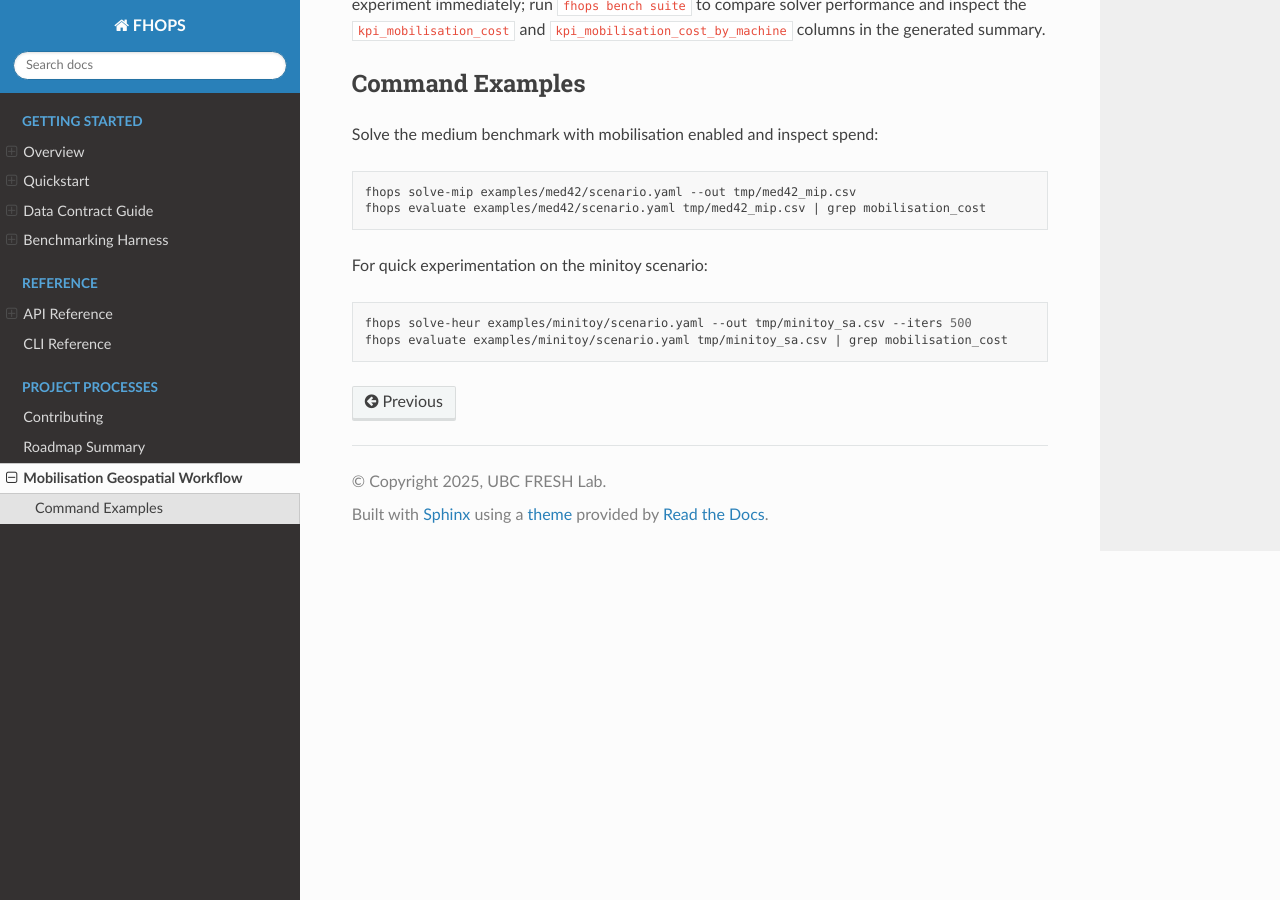
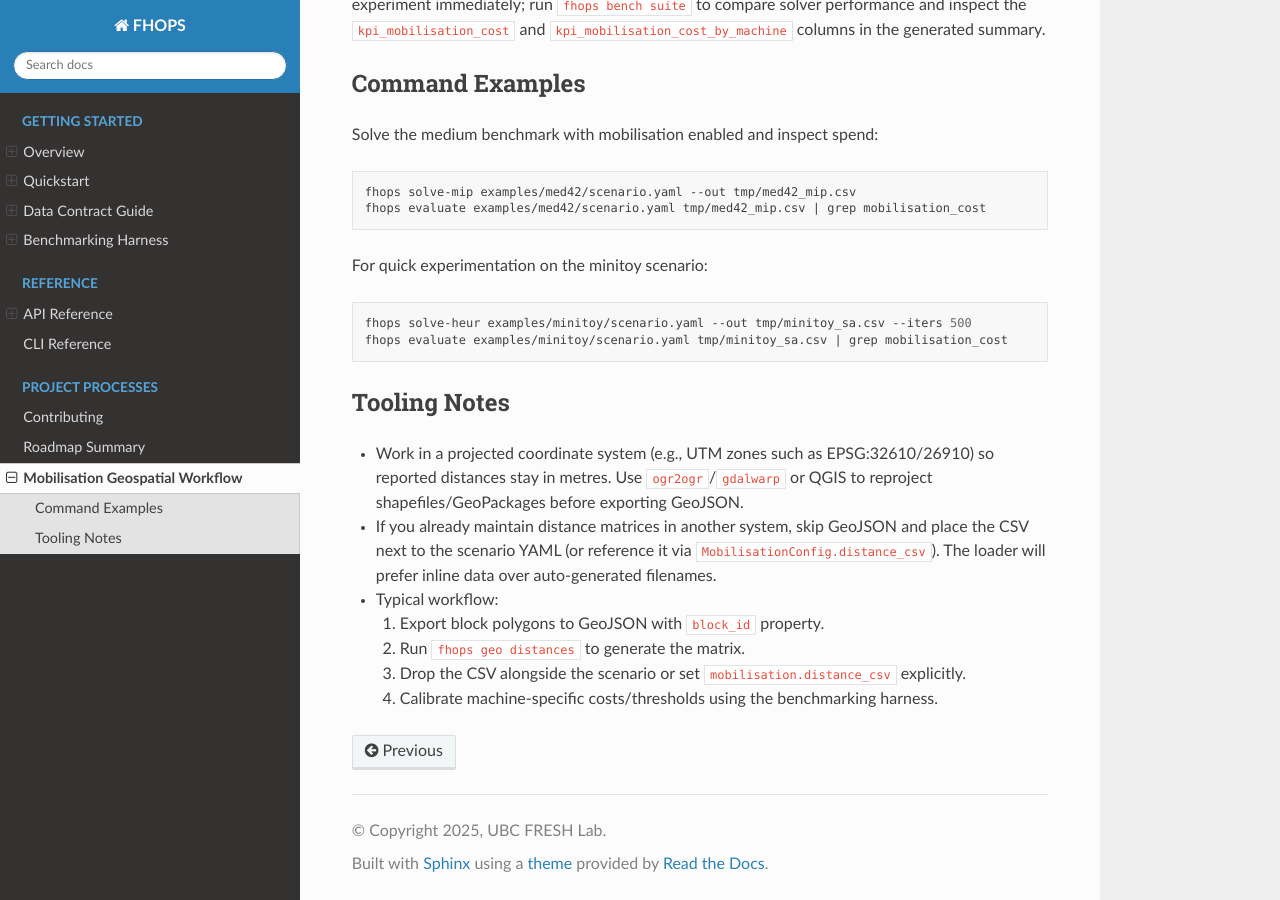
Before and after one commit to UBC-FRESH/fhops, a Sphinx documentation site: the page built from docs/howto/mobilisation_geo.rst, in a window 1280 px wide and 900 px high, scrolled down 632 px. Built offline with Sphinx 7.4.7 and the Read the Docs theme 3.1.0, drawn with Linux system fonts in a browser that asks for light colours.

Commit message:
Document mobilisation tooling and add geo distance test

```diff
--- a/docs/howto/mobilisation_geo.rst
+++ b/docs/howto/mobilisation_geo.rst
@@ -41,3 +41,19 @@ For quick experimentation on the minitoy scenario:
 
    fhops solve-heur examples/minitoy/scenario.yaml --out tmp/minitoy_sa.csv --iters 500
    fhops evaluate examples/minitoy/scenario.yaml tmp/minitoy_sa.csv | grep mobilisation_cost
+
+Tooling Notes
+-------------
+
+* Work in a projected coordinate system (e.g., UTM zones such as EPSG:32610/26910) so reported
+  distances stay in metres. Use ``ogr2ogr``/``gdalwarp`` or QGIS to reproject shapefiles/GeoPackages
+  before exporting GeoJSON.
+* If you already maintain distance matrices in another system, skip GeoJSON and place the CSV next
+  to the scenario YAML (or reference it via ``MobilisationConfig.distance_csv``). The loader will
+  prefer inline data over auto-generated filenames.
+* Typical workflow:
+
+  1. Export block polygons to GeoJSON with ``block_id`` property.
+  2. Run ``fhops geo distances`` to generate the matrix.
+  3. Drop the CSV alongside the scenario or set ``mobilisation.distance_csv`` explicitly.
+  4. Calibrate machine-specific costs/thresholds using the benchmarking harness.
--- a/docs/reference/cli.rst
+++ b/docs/reference/cli.rst
@@ -10,6 +10,7 @@ autogenerated with ``sphinx-click`` in upcoming iterations. For now, the primary
 - ``fhops evaluate`` — replay a schedule and compute KPIs.
 - ``fhops benchmark`` — compare solver runtimes and quality on a single scenario (legacy helper).
 - ``fhops bench suite`` — run the full benchmarking harness across sample or user-supplied scenarios.
+- ``fhops geo distances`` — derive block-to-block distance matrices from GeoJSON geometry.
 
 Run ``fhops --help`` to inspect the full command tree.
 
```
Also changed, not shown: CHANGE_LOG.md (+1 -1 lines), notes/mobilisation_plan.md (+2 -2 lines), 1 other file.
